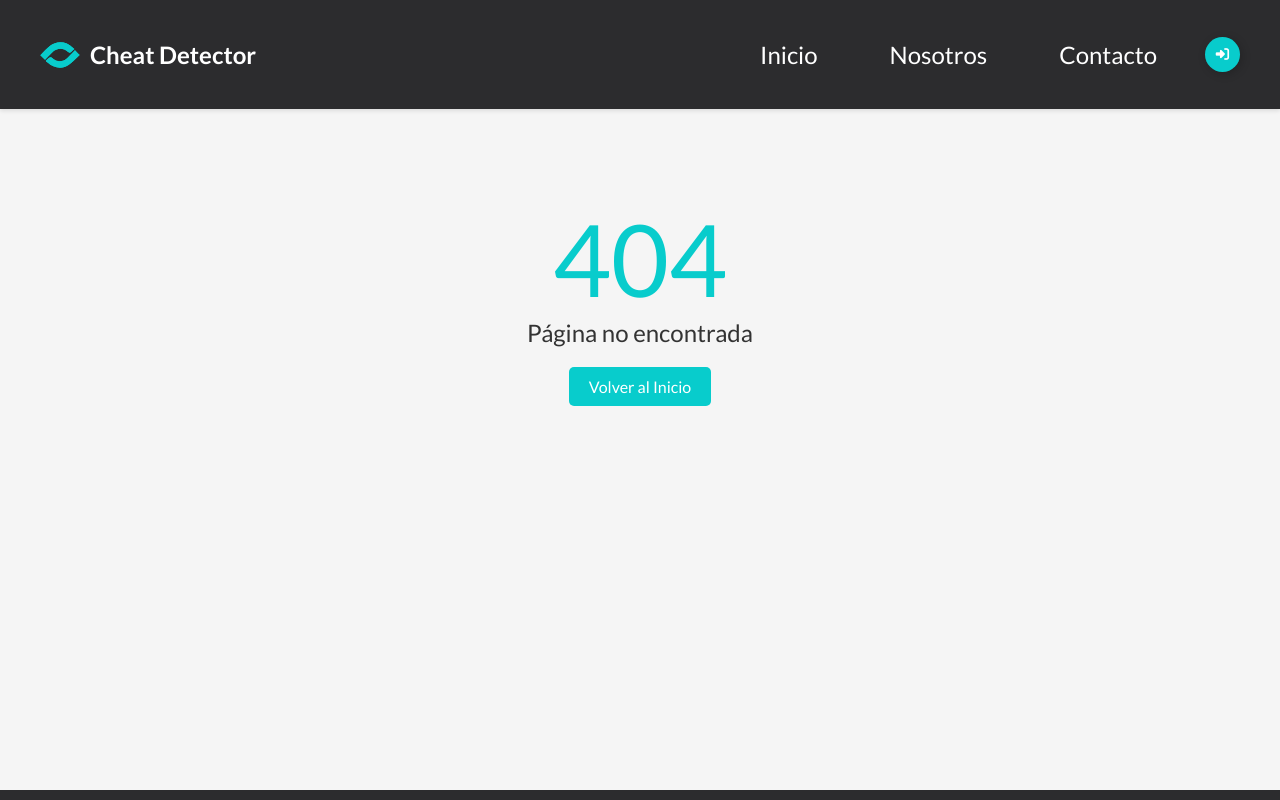
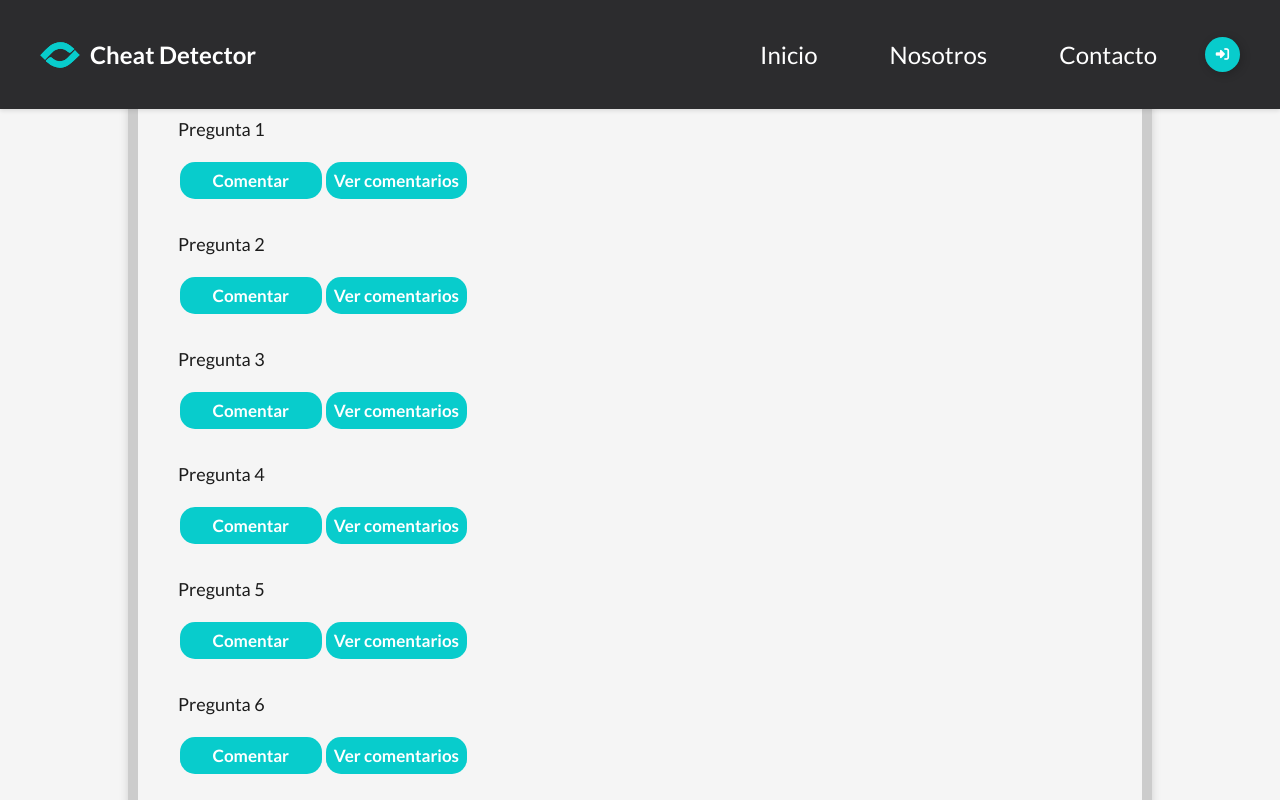
Before and after one commit to ConstruccionSoftware2024/Construccion-de-Software-2024-1, a Vue app: page /VerForo in a window 1280 px wide. Shown: the top 800 px of the page. Built offline with nearby package versions, Linux system fonts and the light colour scheme.

Commit message:
Interfaz VerForo (1 hora)
Interfaz para ver las preguntas publicadas y comentar
(Front)
index.js
VerForo.vue

```diff
--- a/src/router/index.js
+++ b/src/router/index.js
@@ -166,6 +166,11 @@ const router = createRouter({
       name: 'contactoalumno',
       component: () => import('../views/VistasGrupoFelipe/ContactoAlumno.vue')
     },
+    {
+      path: '/VerForo',
+      name: 'VerForo',
+      component: () => import('../views/VistasGrupoFelipe/VerForo.vue')
+    },
   ],
   scrollBehavior(to, from, savedPosition) {
     return { top: 0 }
--- /dev/null
+++ b/src/views/VistasGrupoFelipe/VerForo.vue
@@ -0,0 +1,142 @@
+<template>
+    <div class="container">
+        <div v-for="(question, index) in questions" :key="index">
+            <p>{{ question.text }}</p>
+            <button @click="toggleCommentField(index)">Comentar</button>
+            <button @click="toggleComments(index)">Ver comentarios</button>
+            <div v-if="question.showCommentField">
+                <input type="text" v-model="question.newComment" />
+                <button @click="addComment(index)">Enviar</button>
+            </div>
+            <div v-if="question.showComments">
+                <div v-if="question.comments.length === 0">
+                    <p>No hay comentarios en esta pregunta</p>
+                </div>
+                <div v-else v-for="(comment, index) in question.comments" :key="index">
+                    <p>{{ comment }}</p>
+                </div>
+            </div>
+            <p v-if="question.successMessage">{{ question.successMessage }}</p>
+        </div>
+    </div>
+</template>
+
+<script>
+export default {
+    data() {
+        return {
+            questions: [],
+            currentCommentIndex: null,
+        };
+    },
+    created() {
+        this.generateQuestions();
+    },
+    methods: {
+        generateQuestions() {
+            for (let i = 0; i < 10; i++) {
+                this.questions.push({
+                    text: `Pregunta ${i + 1}`,
+                    comments: [],
+                    newComment: '',
+                    showCommentField: false,
+                    showComments: false,
+                    successMessage: '',
+                });
+            }
+        },
+        toggleCommentField(questionIndex) {
+            if (this.currentCommentIndex !== null) {
+                this.questions[this.currentCommentIndex].showCommentField = false;
+                this.questions[this.currentCommentIndex].showComments = false;
+            }
+            this.questions[questionIndex].showCommentField = !this.questions[questionIndex].showCommentField;
+            this.currentCommentIndex = questionIndex;
+        },
+        toggleComments(questionIndex) {
+            if (this.currentCommentIndex !== null) {
+                this.questions[this.currentCommentIndex].showCommentField = false;
+                this.questions[this.currentCommentIndex].showComments = false;
+            }
+            this.questions[questionIndex].showComments = !this.questions[questionIndex].showComments;
+            this.currentCommentIndex = questionIndex;
+        },
+        addComment(questionIndex) {
+            if (this.questions[questionIndex].newComment.trim() !== '') {
+                this.questions[questionIndex].comments.push(this.questions[questionIndex].newComment);
+                this.questions[questionIndex].newComment = '';
+                this.questions[questionIndex].showCommentField = false;
+                this.questions[questionIndex].successMessage = 'Comentario enviado exitosamente';
+                setTimeout(() => {
+                    this.questions[questionIndex].successMessage = '';
+                }, 3000);
+            }
+        },
+    },
+};
+</script>
+<style scoped>
+.container {
+    width: 80%;
+    margin: 0 auto;
+    padding: 20px;
+    border: 10px solid #ccc;
+    border-radius: 15px;
+    box-shadow: 0 0 10px rgba(0, 0, 0, 0.15);
+}
+
+div {
+    margin-left: 20px;
+}
+
+p {
+    font-size: 18px;
+}
+
+button {
+    background-color: #4CAF50;
+    /* Green */
+    border: none;
+    color: white;
+    padding: 15px 32px;
+    text-align: center;
+    text-decoration: none;
+    display: inline-block;
+    font-size: 16px;
+    margin: 4px 2px;
+    cursor: pointer;
+}
+
+input[type=text] {
+    width: 60%;
+    padding: 12px 20px;
+    margin: 8px 0;
+    border-radius: 15px;
+    box-sizing: border-box;
+    border: 3px solid #ccc;
+    -webkit-transition: 0.5s;
+    transition: 0.5s;
+    outline: none;
+}
+
+input[type=text]:focus {
+    border: 3px solid #555;
+}
+
+button {
+    width: 15%;
+    padding: 8px;
+    margin-bottom: 16px;
+    box-sizing: border-box;
+    border-radius: 15px;
+    background-color: #08cccc;
+    color: white;
+    font-size: 17px;
+    font-weight: 700;
+    border: #a2c2ee;
+}
+
+button:hover {
+    background-color: #0e0e0e
+}
+</style>
```
